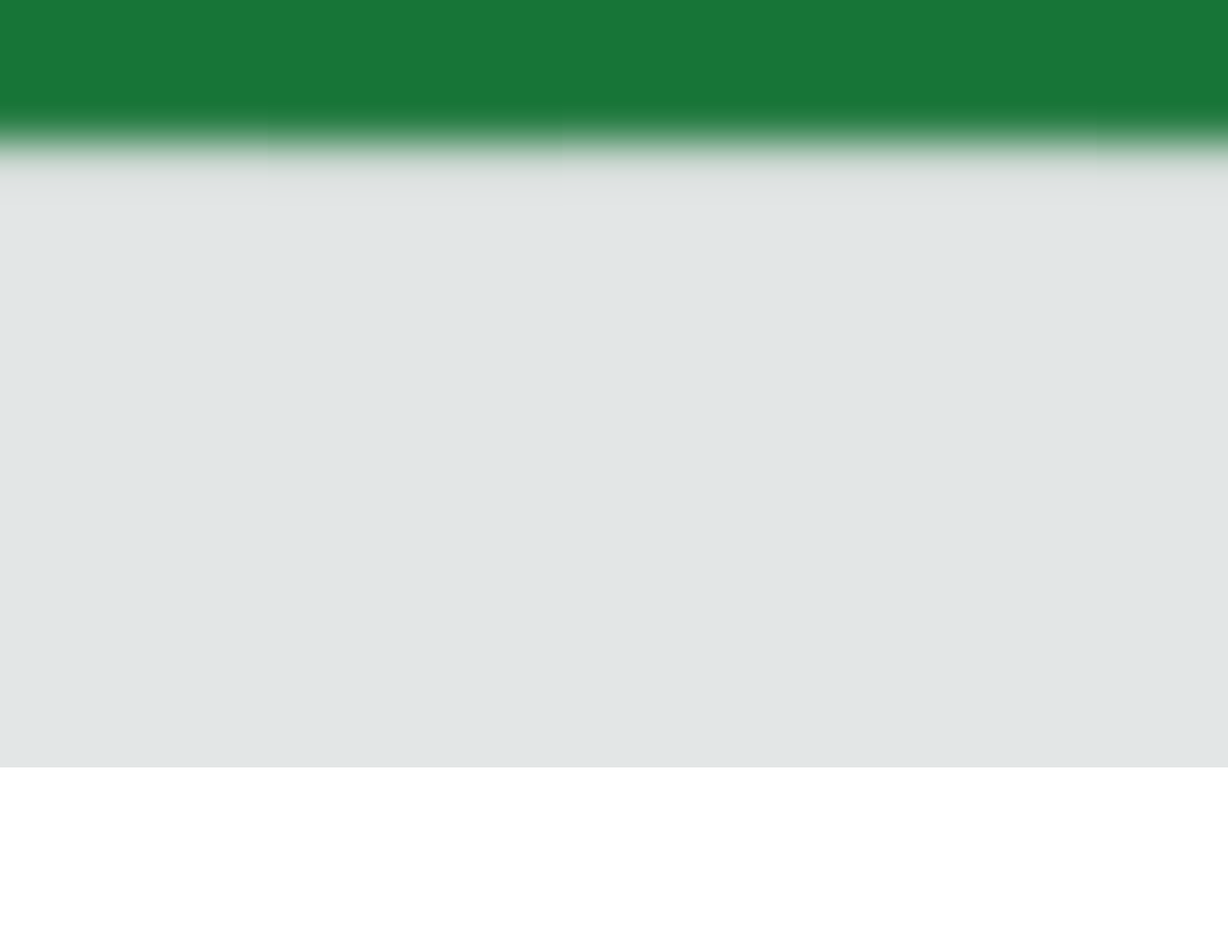
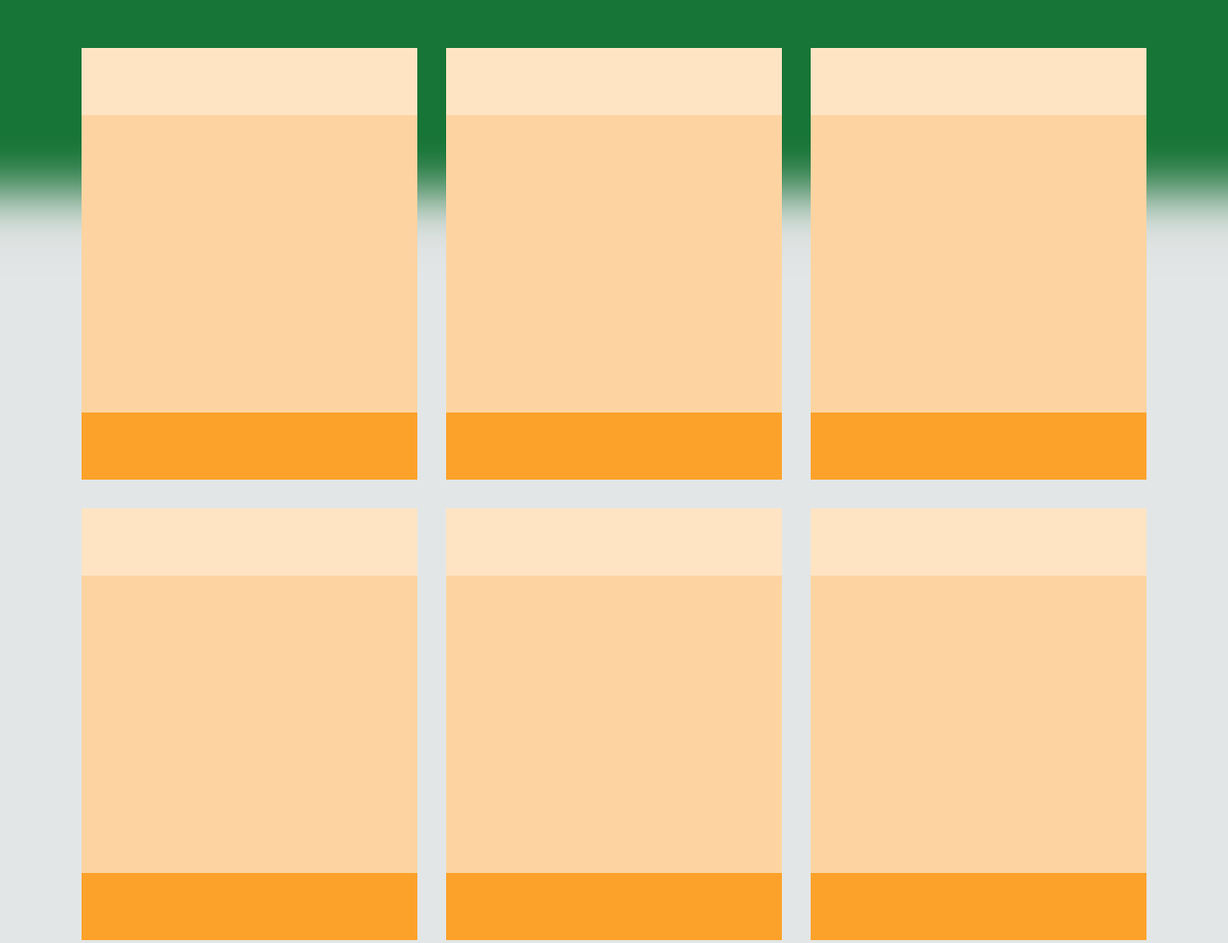
Before and after one commit to GabrieleLombard01/home_amazon_esercitazione_flex, a plain HTML site: page index.html in a window 1280 px wide. Shown: the part 400-1383 px from the top of the page at 96% size. Before the commit the page ends 1200 px from the top, so only its background shows below. Drawn offline with Linux system fonts and the light colour scheme.

Commit message:
cards add

```diff
--- a/css/style.css
+++ b/css/style.css
@@ -15,10 +15,35 @@ main{
     background-size: contain;
     min-height: 800px;
 }
-/*Selettori avanzati*/
+    /*Selettori avanzati*/
 
-/*Utilties*/
-
+    /*Utilties*/
+    .conteiner{
+        margin: 0 auto;
+        max-width: 1110px;
+        display: flex;
+        flex-wrap: wrap;
+        gap: 30px;
+        padding-top: 50px;
+        padding-bottom: 100px;
+    }
+.card{
+    background-color: white;
+    min-height: 450px;
+    width: 350px;
+}
+.card_title{
+    background-color: bisque;
+    min-height: 70px;
+}
+.card_content{
+    background-color: rgb(253, 212, 161);
+    min-height: 310px;
+}
+.card_descr{
+    background-color: rgb(252, 162, 43);
+    min-height: 70px;
+}
 /*header*/
 #nav1{
     min-height: 60px;
--- a/index.html
+++ b/index.html
@@ -24,6 +24,47 @@
     <!--Cards-->
     <main>
 
+        <div class="conteiner">
+
+            <div class="card">
+                <div class="card_title"></div>
+                <div class="card_content"></div>
+                <div class="card_descr"></div>
+            </div>
+
+            <div class="card">
+                <div class="card_title"></div>
+                <div class="card_content"></div>
+                <div class="card_descr"></div>
+            </div>
+
+            <div class="card">
+                <div class="card_title"></div>
+                <div class="card_content"></div>
+                <div class="card_descr"></div>
+            </div>
+
+            <div class="card">
+                <div class="card_title"></div>
+                <div class="card_content"></div>
+                <div class="card_descr"></div>
+            </div>
+
+            <div class="card">
+                <div class="card_title"></div>
+                <div class="card_content"></div>
+                <div class="card_descr"></div>
+            </div>
+
+            <div class="card">
+                <div class="card_title"></div>
+                <div class="card_content"></div>
+                <div class="card_descr"></div>
+            </div>
+
+        </div>
+
+
 
 
     </main>
```
